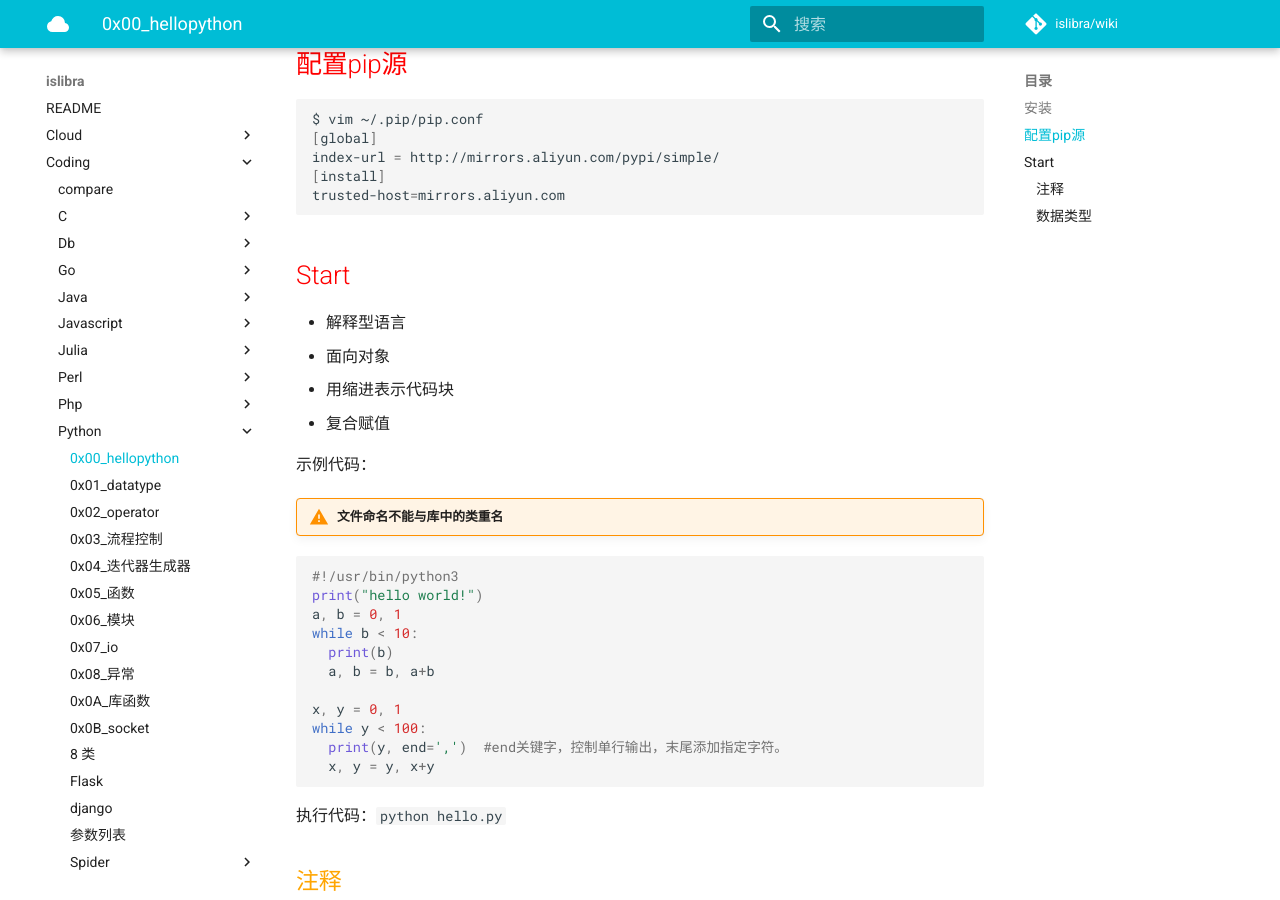
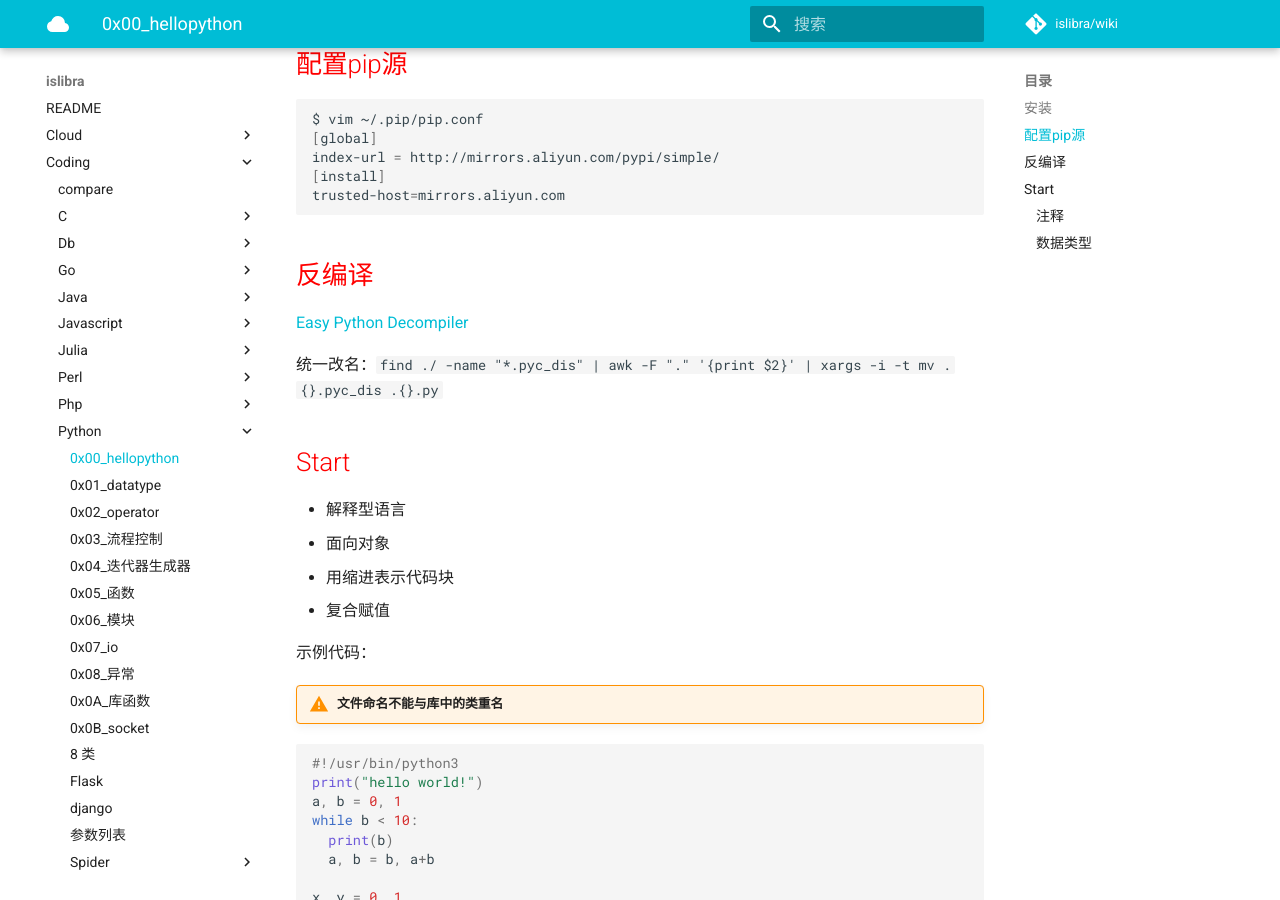
Before and after one commit to islibra/wiki, an MkDocs documentation site: the page built from docs/coding/python/0x00_hellopython.md, in a window 1280 px wide and 900 px high, scrolled down 674 px. Built offline with MkDocs 1.6.1 and Material for MkDocs 9.7.7, drawn with Linux system fonts in a browser that asks for light colours; comment, search, counter and statistics services are not loaded.

Commit message:
Update 0x00_hellopython.md

````diff
--- a/docs/coding/python/0x00_hellopython.md
+++ b/docs/coding/python/0x00_hellopython.md
@@ -33,6 +33,12 @@ index-url = http://mirrors.aliyun.com/pypi/simple/
 [install]
 trusted-host=mirrors.aliyun.com
 ```
+
+## 反编译
+
+[Easy Python Decompiler](https://sourceforge.net/projects/easypythondecompiler/)
+
+统一改名：`find ./ -name "*.pyc_dis" | awk -F "." '{print $2}' | xargs -i -t mv .{}.pyc_dis .{}.py`
 
 ## Start
 
````
